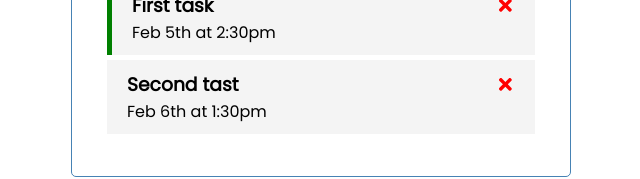
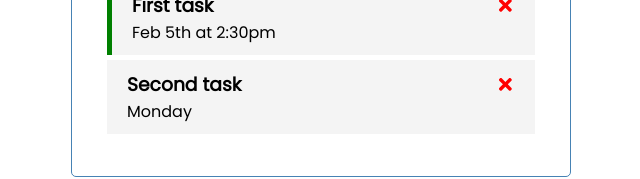
Before and after one commit to klaudiak98/task-tracker-reacjs, a React (Create React App) app: page / in a window 1280 px wide. Shown: the part 153-332 px from the top of the page, without its empty margins (319-959 px from the left). Built offline with nearby package versions, Linux system fonts and the light colour scheme; data requests are answered from the project's data file.

Commit message:
Adding JSON server and fetch functions

```diff
--- /dev/null
+++ b/db.json
@@ -0,0 +1,16 @@
+{
+  "tasks": [
+    {
+      "id": 1,
+      "text": "First task",
+      "day": "Feb 5th at 2:30pm",
+      "reminder": true
+    },
+    {
+      "text": "Second task",
+      "day": "Monday",
+      "reminder": false,
+      "id": 2
+    }
+  ]
+}
--- a/package.json
+++ b/package.json
@@ -6,6 +6,7 @@
     "@testing-library/jest-dom": "^5.14.1",
     "@testing-library/react": "^11.2.7",
     "@testing-library/user-event": "^12.8.3",
+    "json-server": "^0.16.3",
     "react": "^17.0.2",
     "react-dom": "^17.0.2",
     "react-icons": "^4.2.0",
@@ -16,7 +17,8 @@
     "start": "react-scripts start",
     "build": "react-scripts build",
     "test": "react-scripts test",
-    "eject": "react-scripts eject"
+    "eject": "react-scripts eject",
+    "server": "json-server --watch db.json --port 5000"
   },
   "eslintConfig": {
     "extends": [
--- a/src/App.js
+++ b/src/App.js
@@ -1,4 +1,4 @@
-import {useState} from 'react'
+import {useState, useEffect} from 'react'
 import Header from "./components/Header";
 import Tasks from "./components/Tasks";
 import AddTask from './components/AddTask';
@@ -6,39 +6,85 @@
 function App() {
 
   const [showAddTask, setShowAddTask] = useState(false)
+  const [tasks, setTasks] = useState([])
 
-  const [tasks, setTasks] = useState([
-    {
-        id: 1,
-        text: 'First task',
-        day: 'Feb 5th at 2:30pm',
-        reminder: true
-    },
-    {
-        id: 2,
-        text: 'Second tast',
-        day: 'Feb 6th at 1:30pm',
-        reminder: false
+  useEffect(() => {
+    const getTasks = async () => {
+      const tasksFromServer = await fetchTasks()
+      setTasks(tasksFromServer)
     }
-  ])
+
+    getTasks()
+  }, [])
+
+  // Fetch Tasks
+  const fetchTasks = async () => {
+    const res = await fetch('http://localhost:5000/tasks')
+    const data = await res.json()
+
+    return data
+  }
+
+    // Fetch Task
+    const fetchTask = async (id) => {
+      const res = await fetch(`http://localhost:5000/tasks/${id}`)
+      const data = await res.json()
+
+      return data
+    }
 
   // Add task
-  const addTask = (task) => {
-    const id = Math.floor(Math.random() * 10000) + 1
+  const addTask = async (task) => {
+    const res = await fetch(
+      'http://localhost:5000/tasks',
+      {
+        method: 'POST',
+        headers: {
+          'Content-type': 'application/json'
+        },
+        body: JSON.stringify(task)
+      })
+
+    const data = await res.json()
+
+    setTasks([...tasks, data])
+
+    /*const id = Math.floor(Math.random() * 10000) + 1
     const newTask = {id, ...task, }
-    setTasks([...tasks, newTask])
+    setTasks([...tasks, newTask])*/
   }
 
   // Delete task
-  const deleteTask = (id) => {
+  const deleteTask = async (id) => {
+    await fetch(
+      `http://localhost:5000/tasks/${id}`,
+      {
+        method: 'DELETE'
+      })
+
     setTasks(tasks.filter((task) =>  task.id !== id))
   }
 
   // Toggle Reminder
-  const toggleReminder = (id) => {
+  const toggleReminder = async (id) => {
+    const taskToToggle = await fetchTask(id)
+    const updTask = { ...taskToToggle, reminder: !taskToToggle.reminder }
+
+    const res = await fetch(
+      `http://localhost:5000/tasks/${id}`,
+      {
+        method: 'PUT',
+        headers: {
+          'Content-type':'application/json'
+        },
+        body:JSON.stringify(updTask)
+      }
+      )
+    const data = await res.json()
+
     setTasks(tasks.map(
       (task) => task.id === id ?
-        { ...task , reminder: !task.reminder}
+        { ...task , reminder: data.reminder}
         : task
       ))
   }
```
Also changed, not shown: 1 other file (tests, documents, lock files or other folders).
